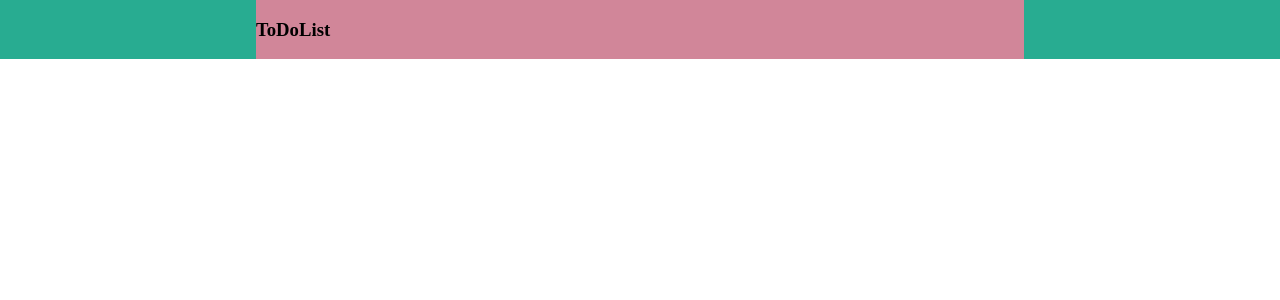
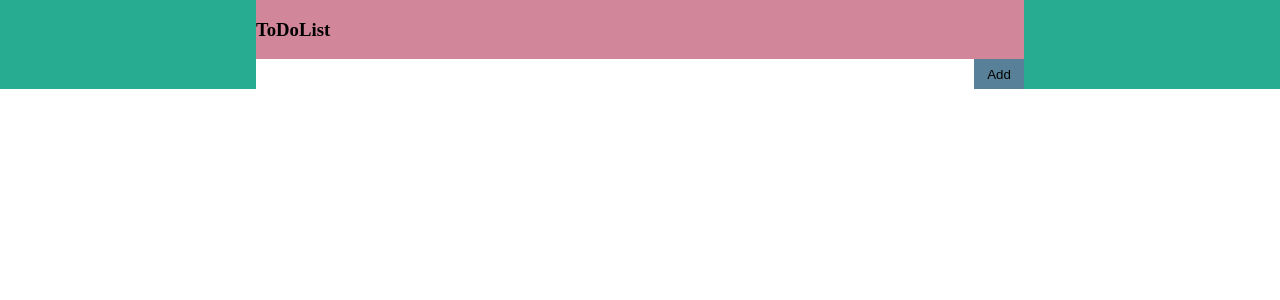
Before and after one commit to cadenzah/ausg-2020-handson-appsync, a React app: page / in a window 1280 px wide. Shown: the top 300 px of the page. Built offline with nearby package versions, Linux system fonts and the light colour scheme.

Commit message:
- added input form and button - minimal css for now

```diff
--- a/src/components/base/ToDoWrapper/ToDoWrapper.scss
+++ b/src/components/base/ToDoWrapper/ToDoWrapper.scss
@@ -1,4 +1,4 @@
-@import "../../../utils/sass/variables";
+@import "../../../scss/_variables.scss";
 
 @media screen and (min-width: $large-breakpoint) {
   .base-to-do-wrapper {
--- /dev/null
+++ b/src/components/common/ToDoInput/ToDoInput.js
@@ -0,0 +1,13 @@
+import React from 'react'
+import './ToDoInput.scss'
+
+const ToDoInput = (props) => {
+  return (
+    <div className="common-to-do-input">
+      <input />
+      <button>Add</button>
+    </div>
+  )
+}
+
+export default ToDoInput
--- /dev/null
+++ b/src/components/common/ToDoInput/ToDoInput.scss
@@ -0,0 +1,30 @@
+$button-width: 50px;
+
+.common-to-do-input {
+  height: 30px;
+
+  input {
+    width: calc(100% - #{$button-width});
+    height: 100%;
+    border: 0;
+    padding: {
+      top: 0px;
+      left: 0px;
+      right: 0px;
+      bottom: 0px;
+    }
+  }
+
+  button {
+    width: $button-width;
+    height: 100%;
+    border: 0;
+    background-color: #588199;
+    padding: {
+      top: 0px;
+      left: 0px;
+      right: 0px;
+      bottom: 0px;
+    }
+  }
+}
--- /dev/null
+++ b/src/components/common/ToDoInput/index.js
@@ -0,0 +1,2 @@
+import ToDoInput from './ToDoInput'
+export default ToDoInput
--- a/src/containers/MainContainer.js
+++ b/src/containers/MainContainer.js
@@ -4,6 +4,7 @@ import { bindActionCreators } from 'redux'
 
 import PageWrapper from '../components/common/PageWrapper'
 import ToDoWrapper from '../components/base/ToDoWrapper'
+import ToDoInput from '../components/common/ToDoInput'
 
 // import * as appActions from '../redux/modules/app'
 
@@ -12,8 +13,7 @@ const MainContainer = (props) => {
     <PageWrapper>
       <ToDoWrapper>
         <h3>ToDoList</h3>
-        {/* <ToDoInput /> */}
-          {/* 입력란 - 추가 버튼 */}
+        <ToDoInput />
         {/* <ToDoList /> */}
           {/* 각 항목 별로 map */}
           {/* 내용 - 체크 버튼 - 삭제 버튼 */}
```
Also changed, not shown: src/scss/_variables.scss (renamed from src/utils/sass/variables.scss).
